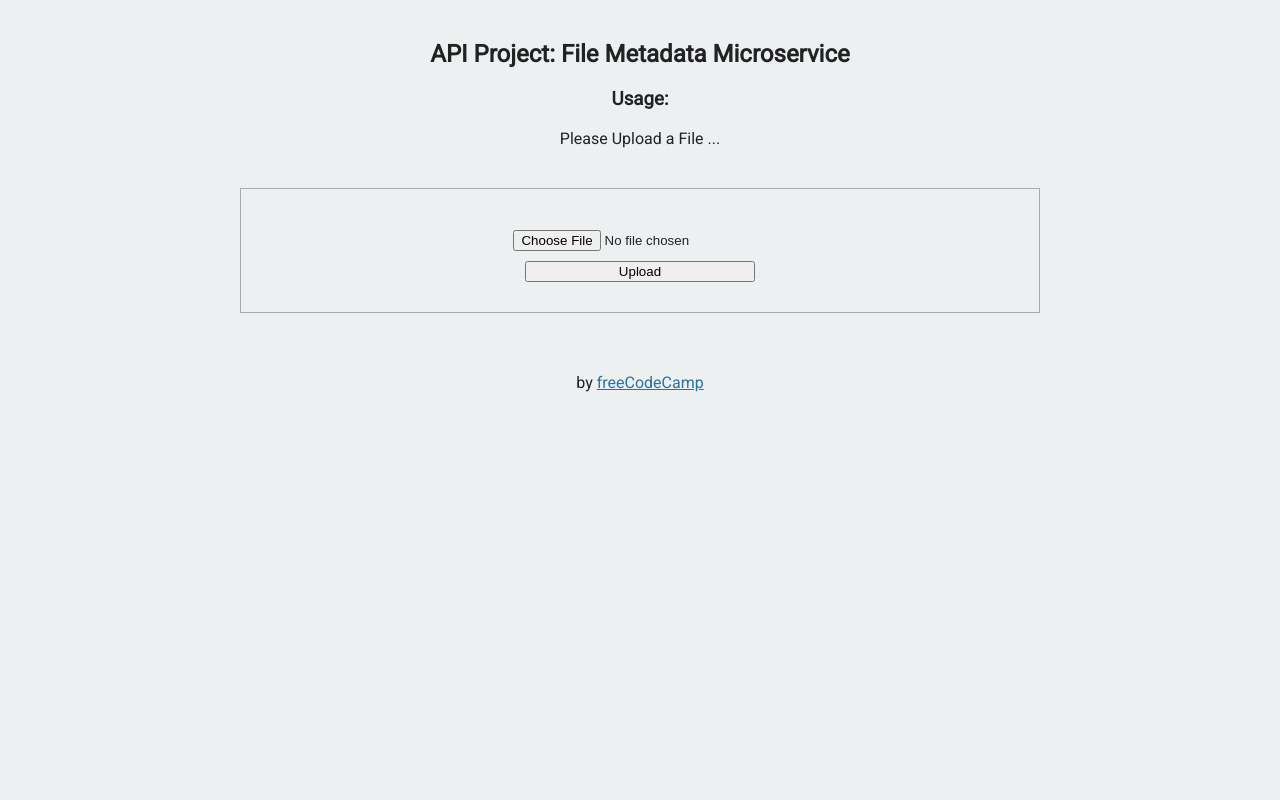
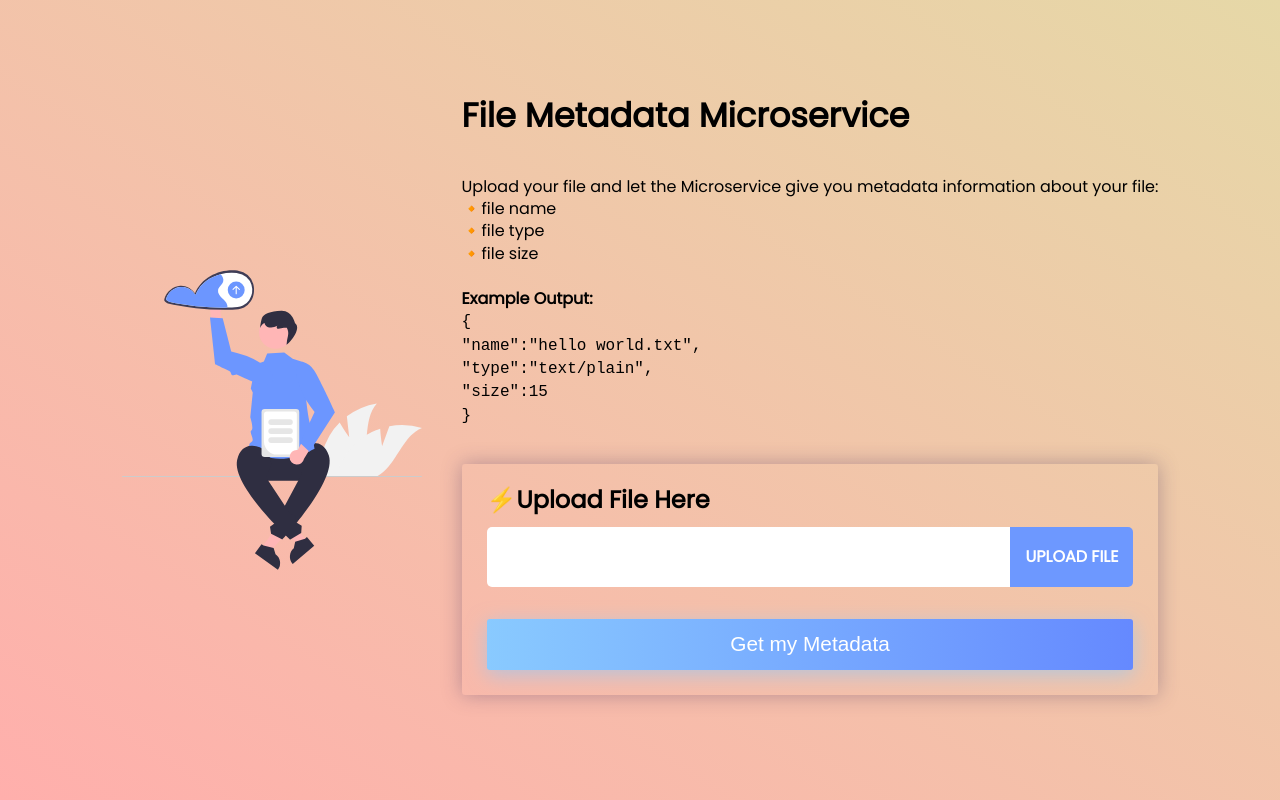
Before and after one commit to Zeenuxo/file-metadata-finder, a website: page views/index.html in a window 1280 px wide. Drawn offline with Linux system fonts and the light colour scheme.

Commit message:
updated css & html

```diff
--- a/public/style.css
+++ b/public/style.css
@@ -1,42 +1,187 @@
-/****** Main Styling ******/
+* {
+  margin: 0px;
+  padding: 0px;
+  box-sizing: border-box;
+  outline: 0;
+  line-height: 1.4rem;
+}
+
 
 body {
-  font-family: 'Roboto', sans-serif;
+  font-family: 'Poppins', sans-serif;
   font-size: 16px;
-  color: #222;
-  background-color: #ECF0F1;
-  text-align: center;
+  display: flex;
+  align-items: center;
+  justify-content: center;
+  width: 100%;
+  height: 100vh;
+
+  background-color: #f2a5a5;
+  background-image: -webkit-linear-gradient(bottom left, #f2a5a5 0%, #e6d8a7 100%);
+  background-image: linear-gradient(to top right,#ffafac 0%, #e6d8a7 100%);
 }
 
-.container {
-  padding: 0;
-  margin-top: 40px;
+.container{
+  margin-top: 5rem;
+  margin-bottom: 5rem;
+  margin-left: 5rem;
+  margin-right: 5rem;
 }
 
-.footer {
-  margin-top: 60px;
+.maingrid{
+  display: grid;
+  grid-template-columns: repeat(1, 2fr);
+  grid-template-rows: 0.5fr, 0.5fr, 1fr;
+
+  grid-template-areas:
+  "photo title"
+  "photo  subtitle"
+  "photo uploadui";
+
+  row-gap: 1rem;
+  column-gap: 2.5rem;
 }
 
-a {
-  color: #2574A9;
+.title{display: grid; grid-area: title; font-size: 1.4rem; margin-bottom: 2rem;}
+.subtitle{display: grid; grid-area: subtitle; margin-bottom: 1.3rem;}
+.photo{display: grid; grid-area: photo;}
+.uploadui{display: grid; grid-area: uploadui;}
+
+
+.photo img{
+    width: 300px;
+    height: 100%;
+    object-fit:fill;
 }
 
-input {
-  display: block;
-  position: relative;
-  margin: 10px auto;
+
+
+
+/* Upload Section (Browse & Upload Btn) */
+.uploadui {
+  padding: 25px;
+  box-shadow: 0 0 20px rgba(66, 50, 98, 0.35);
+  border-radius: 3px;
 }
 
-input#button {
-  width: 230px;
+
+/* Lightning Icon */
+.icon {
+  display: flex;
+  font-size: 1.5rem;
+  margin-bottom: 1rem;
 }
 
-.view {
-  position:relative;
-  margin: auto;
-  margin-top: 40px;
-  border: 1px  solid  #aaa;
-  padding: 20px;
-  width: 60%;
-  min-width: 400px;
+/* Uploaded file name to display */
+.file-name {
+  position: absolute;
+  bottom: 18px;
+  left: 30px;
+  font-size: 1.3rem;
+  color: black;
+  z-index: 100;
 }
+
+/* Browse file form-control  */
+.wrapper {
+  position: relative;
+  width: 100%;
+  height: 60px;
+  margin-bottom: 2rem;
+}
+.wrapper:after {
+  content: attr(data-text);
+  font-size: 18px;
+  position: absolute;
+  top: 0;
+  left: 0;
+  background: #fff;
+  padding: 10px 15px;
+  display: block;
+  width: calc(100% - 40px);
+  pointer-events: none;
+  z-index: 20;
+  height: 40px;
+  line-height: 40px;
+  color: #999;
+  border-radius: 5px 10px 10px 5px;
+  font-weight: 300;
+}
+
+.wrapper:before {
+  content: "Upload File";
+  position: absolute;
+  top: 0;
+  right: 0;
+  display: inline-block;
+  height: 60px;
+  background: #6d98ff;
+  color: #fff;
+  font-weight: 700;
+  z-index: 25;
+  font-size: 16px;
+  line-height: 60px;
+  padding: 0 15px;
+  text-transform: uppercase;
+  pointer-events: none;
+  border-radius: 0 5px 5px 0;
+}
+.wrapper:hover:before {
+  background: #ff92a1;
+}
+.wrapper input {
+  opacity: 0;
+  position: absolute;
+  top: 0;
+  right: 0;
+  bottom: 0;
+  left: 0;
+  z-index: 99;
+  height: 40px;
+  margin: 0;
+  padding: 0;
+  display: block;
+  cursor: pointer;
+  width: 100%;
+}
+
+
+/* Upload Button */
+.button {
+  width: 100%;
+  border: none;
+  padding: 14px;
+  border-radius: 3px;
+  background-image: linear-gradient(to right, #89CAFF, #6589FF);
+  display: block;
+  color: #fff;
+  font-size: 1.3rem;
+  cursor: pointer;
+  box-shadow: 0 5px 20px #89caff94;
+  transition: box-shadow 0.3s ease-in-out;
+}
+
+.button:hover {
+  box-shadow: none;
+}
+
+
+/* Float Animation */
+.float{
+  animation: float 4s ease-in-out infinite;
+}
+  @keyframes float {
+  0% {  transform: translateY(0.5rem);}
+  50% { transform: translateY(2rem);}
+  100% { transform: translateY(0.5rem);}
+}
+
+@keyframes shake {
+  0%,
+  100% {transform: rotate(0deg); transform-origin: 50% 100%; }
+  10% {transform: rotate(2deg); }
+  20%, 40%, 60% { transform: rotate(-4deg); }
+  30%, 50%, 70% { transform: rotate(4deg); }
+  80% { transform: rotate(-2deg); }
+  90% { transform: rotate(2deg); }
+}
--- a/views/index.html
+++ b/views/index.html
@@ -1,34 +1,91 @@
 <!DOCTYPE html>
+<html lang="en">
+  <head>
+    <meta charset="UTF-8">
+    <meta name="viewport" content="width=device-width, initial-scale=1.0">
+    <meta http-equiv="X-UA-Compatible" content="ie=edge">
 
-<html>
-   <head>
-      <title>File Metadata</title>
-      <link rel="shortcut icon" href="https://cdn.freecodecamp.org/universal/favicons/favicon-32x32.png" type="image/x-icon"/>
-      <link href="https://fonts.googleapis.com/css?family=Roboto" rel="stylesheet" type="text/css">
+      <title>File Metadata Micro-service - Backend Project </title>
+      <link href="https://fonts.googleapis.com/css?family=Poppins" rel="stylesheet" type="text/css">
+      <!-- <link href="https://cdn.jsdelivr.net/npm/bootstrap@5.0.2/dist/css/bootstrap.min.css" rel="stylesheet"/> -->
       <link href="/public/style.css" rel="stylesheet" type="text/css">
     </head>
 
+
+
 <body>
+<main class="app">
 <div class="container">
-        <h2>API Project: File Metadata Microservice</h2>
 
-        <h3>Usage:</h3>
-        <p>
-          Please Upload a File ...
+        <!-- main grid start -->
+        <div class="maingrid">
+
+        <div class="photo float">
+        <img src="/public/img.svg" alt="" class="src">
+        </div>
+
+        <div class="title">
+        <h2>File Metadata Microservice</h2>
+        </div>
+
+        <div class="subtitle">
+        <p>Upload your file and let the Microservice give you
+          metadata information about your file: <br>
+        🔸file name <br>
+        🔸file type <br>
+        🔸file size <br>
+
+        <br>
+        <b>Example Output:</b><br>
+        <code>
+        {<br>"name":"hello world.txt", <br>"type":"text/plain", <br>"size":15<br>}
+        </code>
         </p>
-        <div class="view">
-          <h4 id="output"></h4>
-          <form enctype="multipart/form-data" method="POST" action="/api/fileanalyse">
-            <input id="inputfield" type="file" name="upfile">
-            <input id="button" type="submit" value="Upload">
+
+        </div>
+
+        <div class="uploadui">
+        <p class="icon"> ⚡<b>Upload File Here </b></p>
+
+        <form enctype="multipart/form-data" method="POST" action="/api/fileupload">
+
+
+
+        <div class="wrapper" data-text="">
+        <!-- Browse File & Display name,  "upfile" links to Backend -->
+        <input name="upfile" type="file" class="uploadbox"  id="file" value="">
+        <p class="file-name"></p>
+        </div>
+
+        <!-- Upload Button -->
+        <input class="button" id="button" type="submit" value="Get my Metadata">
         </form>
         </div>
+
+        <!-- main grid end -->
         </div>
-      <div class="footer">
-        <p>
-          by
-          <a href="http://www.freecodecamp.com">freeCodeCamp</a>
-        </p>
+
 </div>
+</main>
+
+
+
+<script>
+const file = document.querySelector('#file');
+file.addEventListener('change', (e) => {
+  // Get the selected file
+  const [file] = e.target.files;
+
+  // Get the file name and size
+  const { name: fileName} = file;
+
+  // Show the uploaded file name
+  const fileuloaded = `${fileName}`;
+  document.querySelector('.file-name').textContent = fileName;
+});
+</script>
+
+
+
 </body>
 </html>
```
Also changed, not shown: index.js (+35 -10 lines), package.json (+12 -13 lines), README.md, public/img.svg (added), 5 other files. Lines whose indentation alone changed are shown as unchanged.
